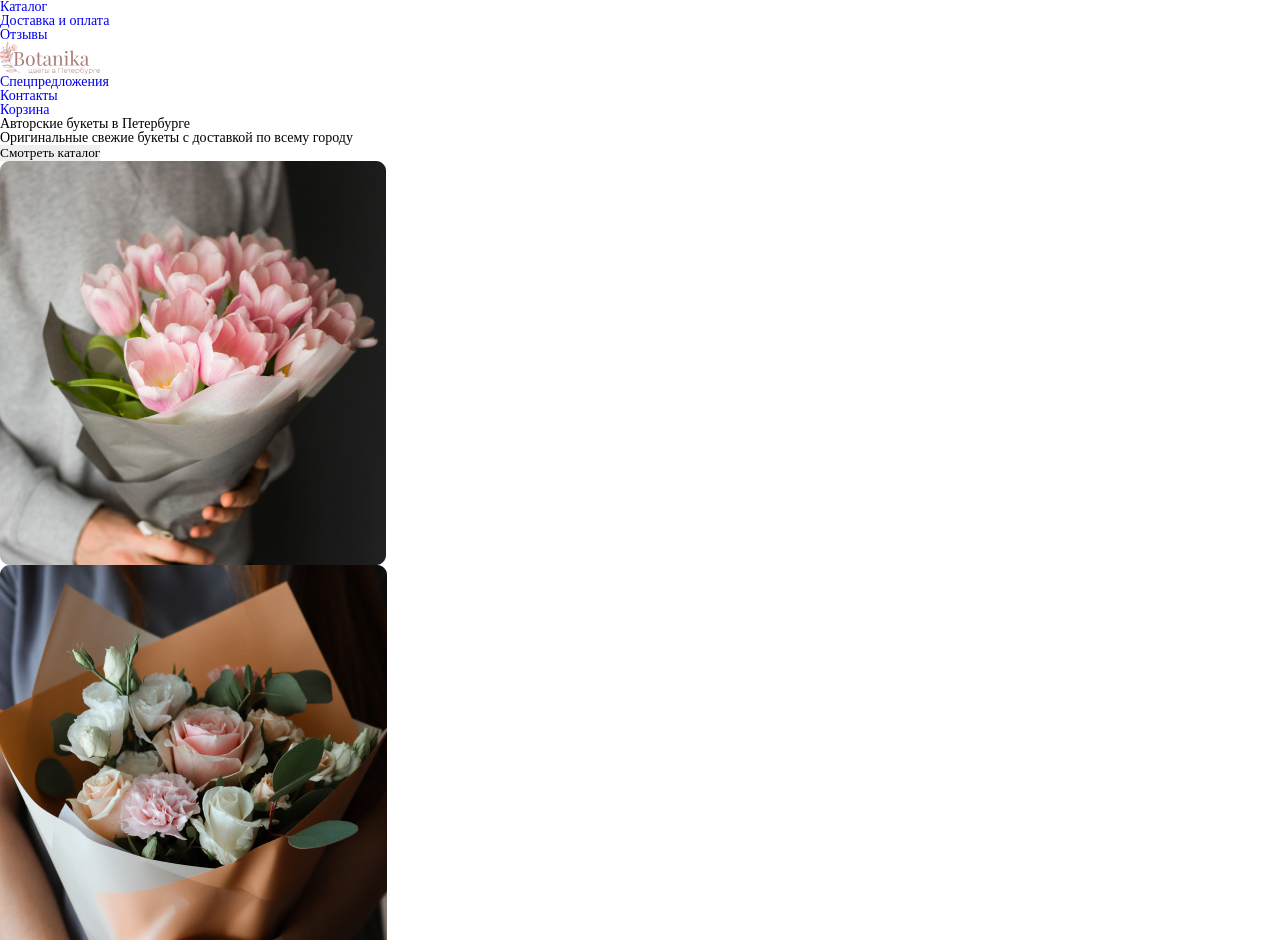
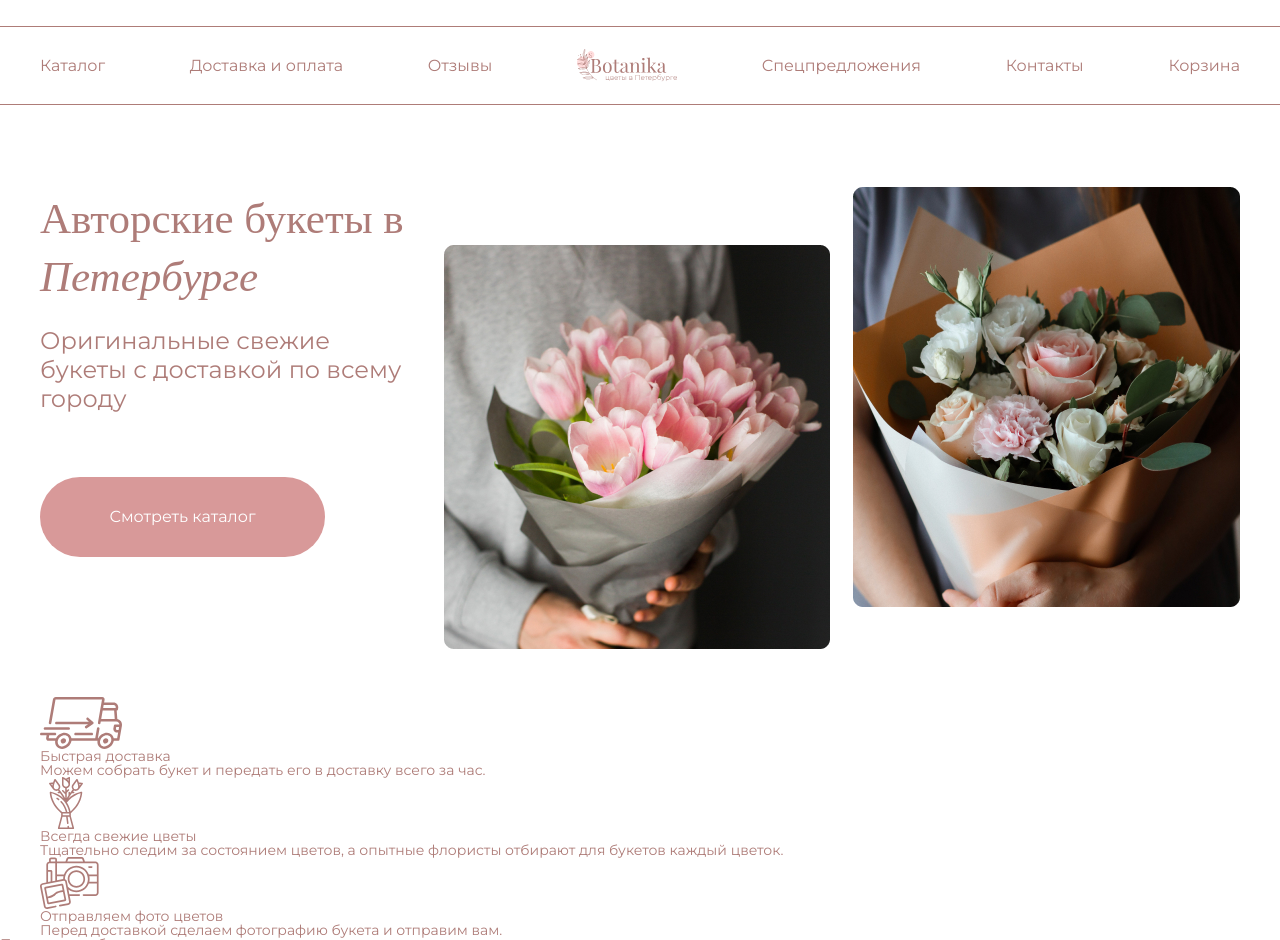
Before and after one commit to DontHurtMe73/Zaverstai, a plain HTML site: page index.html in a window 1280 px wide. Shown: the top 940 px of the page. Drawn offline with nearby package versions, Linux system fonts and the light colour scheme; a web font is replaced by a local one.

Commit message:
верстка header

```diff
--- /dev/null
+++ b/css/main.css
@@ -0,0 +1,121 @@
+body {
+   font-family: 'Montserrat', sans-serif;
+   /* font-family: 'Playfair Display', serif; */
+   color: #AE7C78;
+
+}
+
+.container {
+   max-width: 1200px;
+   margin: 0 auto;
+}
+
+.header {
+   margin-top: 26px;
+   margin-bottom: 48px;
+}
+
+.header__inner {}
+
+.header__top {
+   margin-bottom: 82px;
+   border-top: 1px solid #AE7C78;
+   border-bottom: 1px solid #AE7C78;
+}
+
+.menu {}
+
+.menu__list {
+   display: flex;
+   justify-content: space-between;
+   align-items: center;
+}
+
+.menu__item {
+   padding-top: 22px;
+   padding-bottom: 22px;
+}
+
+.menu__link {
+   font-style: normal;
+   font-weight: normal;
+   font-size: 16px;
+   line-height: 1.25;
+   color: inherit;
+}
+
+.header__logo {}
+
+.header__content {}
+
+.content__wrapper{
+   display: flex;
+   text-align: left;
+}
+
+.header__item {
+   margin-right: 23px;
+}
+
+.header__item:last-child{
+   margin-right: 0;
+}
+
+.header__item:nth-child(2){
+   margin-top: 58px;
+}
+
+.header__title {
+   margin-bottom: 24px;
+   font-family: 'Playfair Display', serif;
+   font-size: 43px;
+   font-style: normal;
+   line-height: 1.34;
+}
+
+.header__title span{
+   font-style: italic;
+}
+
+.header__text {
+   margin-bottom: 64px;
+   font-style: normal;
+   font-weight: normal;
+   font-size: 24px;
+   line-height: 29px;
+}
+
+.button {
+   padding: 30px 67px;
+   border-radius: 40px;
+   background-color: #D89999;
+   width: 285px;
+   height: 80px;
+
+   font-family: 'Montserrat', sans-serif;
+   text-align: center;
+   font-style: normal;
+   font-weight: normal;
+   font-size: 16px;
+   line-height: 1.25;
+   color: #FFF;
+}
+
+
+/* -----------------------BENEFITS------------------------------------- */
+.benefits {
+}
+
+.benefits__wrapper{
+}
+
+.benefits__item {
+}
+
+.item__img {
+}
+.item__title {
+}
+.item__text {
+}
+/* ---------------------//BENEFITS------------------------------------- */
--- a/index.html
+++ b/index.html
@@ -6,7 +6,13 @@
    <meta http-equiv="X-UA-Compatible" content="IE=edge">
    <meta name="viewport" content="width=device-width, initial-scale=1.0">
    <title>Zaverstai</title>
+   <link rel="preconnect" href="https://fonts.googleapis.com">
+   <link rel="preconnect" href="https://fonts.gstatic.com" crossorigin>
+   <link
+      href="https://fonts.googleapis.com/css2?family=Montserrat:wght@400;500&family=Playfair+Display:ital,wght@0,400;0,700;1,400&display=swap"
+      rel="stylesheet">
    <link rel="stylesheet" href="./css/normal.css">
+   <link rel="stylesheet" href="./css/main.css">
 </head>
 
 <body>
@@ -45,9 +51,10 @@
          </div>
          <div class="header__content">
             <div class="container">
+               <div class="content__wrapper">
                   <div class="header__item">
                      <h1 class="header__title">
-                     Авторские букеты в Петербурге
+                        Авторские букеты в <span>Петербурге</span>
                      </h1>
                      <p class="header__text">
                         Оригинальные свежие букеты с доставкой по всему городу
@@ -57,10 +64,11 @@
                      </button>
                   </div>
                   <div class="header__item">
-                  <img class="header__img" src="./images/header_01.jpg" alt="тюльпаны" >
+                     <img class="header__img" src="./images/header_01.jpg" alt="тюльпаны">
                   </div>
                   <div class="header__item">
-                  <img class="header__img" src="./images/header_02.jpg" alt="пионы" >
+                     <img class="header__img" src="./images/header_02.jpg" alt="пионы">
+                  </div>
                </div>
             </div>
          </div>
@@ -68,6 +76,7 @@
    </header>
    <article class="benefits">
       <div class="container">
+         <div class="benefits__wrapper">
             <div class="benefits__item">
                <img class="item__img" src="./images/icons/icon_01.svg" alt="Доставка">
                <h4 class="item__title">
@@ -94,6 +103,7 @@
                <p class="item__text">
                   Перед доставкой сделаем фотографию букета и отправим вам.
                </p>
+            </div>
          </div>
       </div>
    </article>
@@ -152,7 +162,8 @@
                   Скидка 10% на первый заказ
                </h2>
                <p class="discount__text">
-                  Если заказываете у нас букет впервые — при оформлении заказа введите промокод «Botanika2021» и получите скидку 10%.
+                  Если заказываете у нас букет впервые — при оформлении заказа введите промокод «Botanika2021» и
+                  получите скидку 10%.
                </p>
             </div>
             <div class="discount__image">
@@ -215,19 +226,22 @@
             <div class="reviews__wrapper">
                <div class="review">
                   <p class="review__text">
-                     Всё очень понравилось! Быстрое оформление заказа, выбор удобного времени доставки. Всем большое спасибо!
+                     Всё очень понравилось! Быстрое оформление заказа, выбор удобного времени доставки. Всем большое
+                     спасибо!
                   </p>
                   <span class="review__user">Марина</span>
                </div>
                <div class="review">
                   <p class="review__text">
-                     Внимательные флористы, вежливые. Магазин находится прям рядом с метро. Букет очень понравился, буду ещё заказывать!
+                     Внимательные флористы, вежливые. Магазин находится прям рядом с метро. Букет очень понравился, буду
+                     ещё заказывать!
                   </p>
                   <span class="review__user">Татьяна</span>
                </div>
                <div class="review">
                   <p class="review__text">
-                     Выбор букетов на любой вкус и цену. Бывают хорошие скидки, а флористы всегда помогут и точно соберут красивый букет!
+                     Выбор букетов на любой вкус и цену. Бывают хорошие скидки, а флористы всегда помогут и точно
+                     соберут красивый букет!
                   </p>
                   <span class="review__user">Ольга</span>
                </div>
```
Lines whose indentation alone changed are shown as unchanged.
